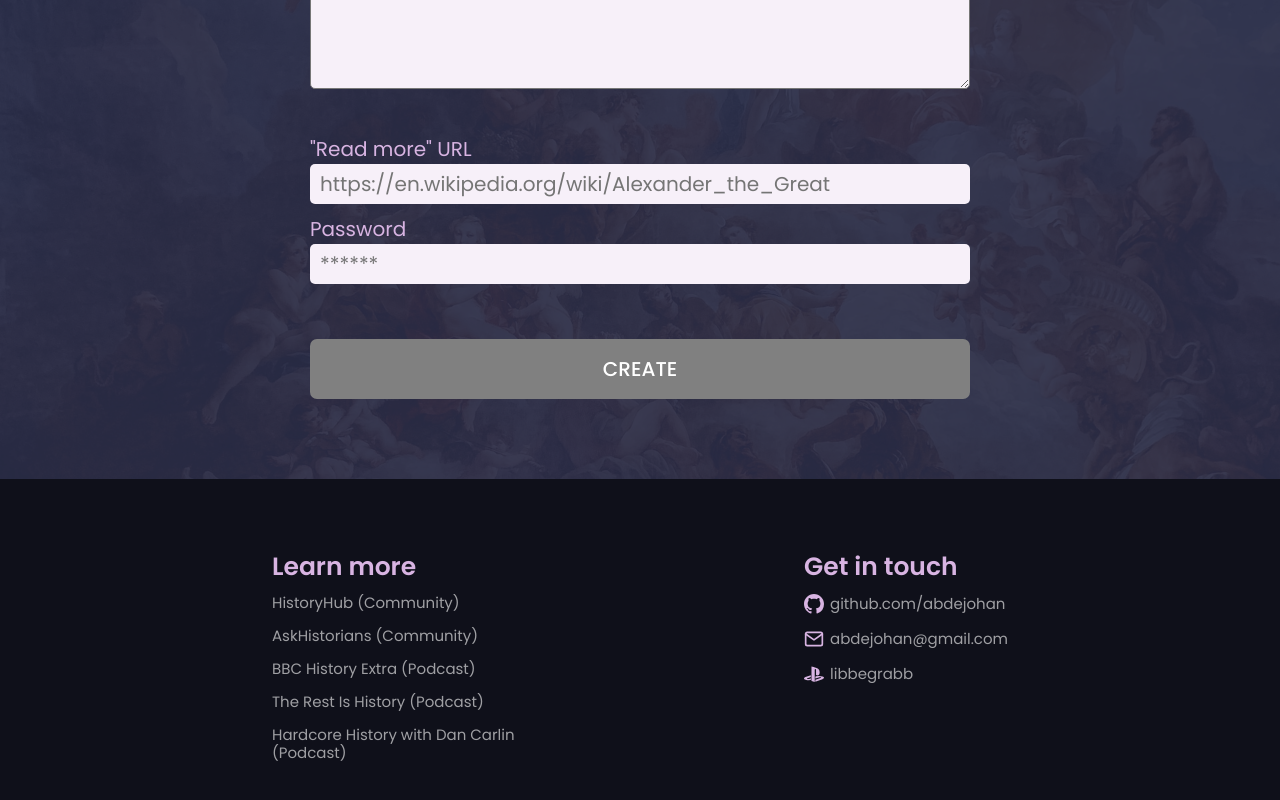
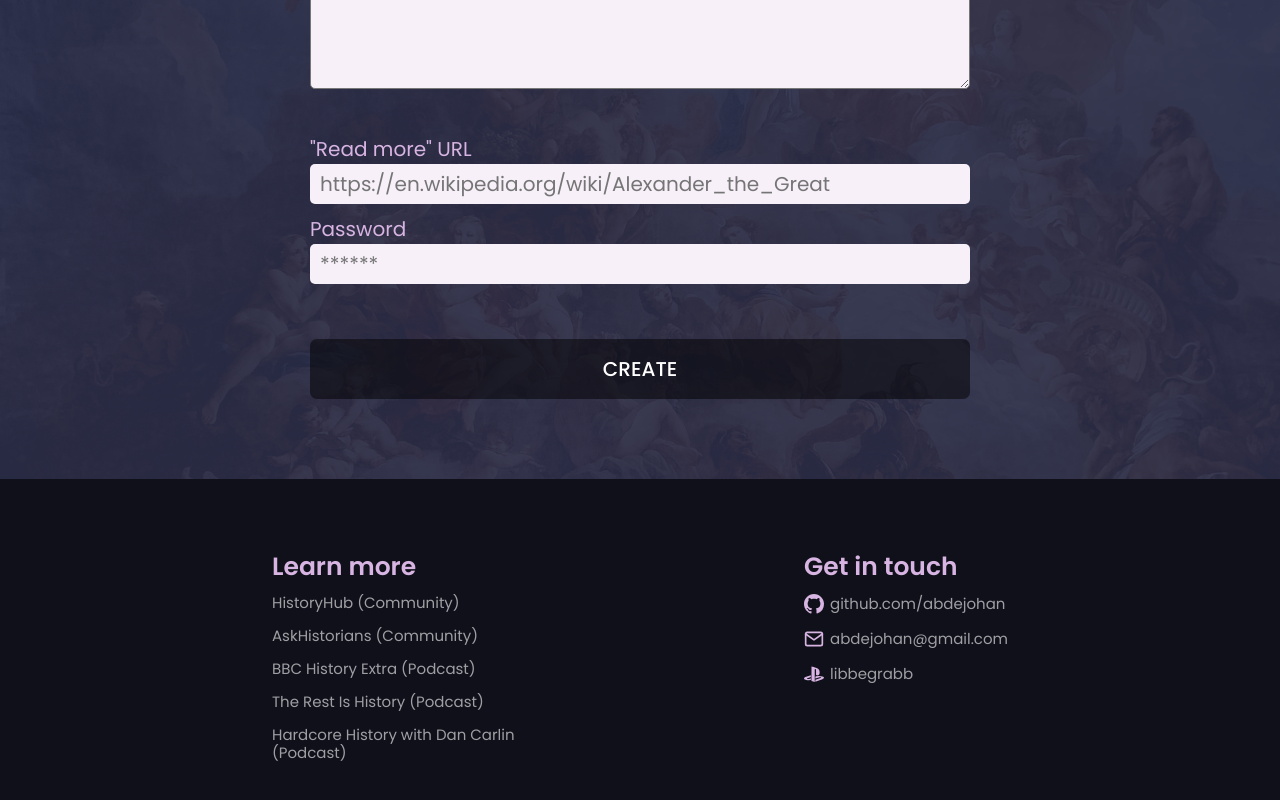
Before and after one commit to abdejohan/history-app, a React (Vite) app: page /admin in a window 1280 px wide. Shown: the part 588-1388 px from the top of the page. Built offline with nearby package versions, Linux system fonts and the light colour scheme; no server answers.

Commit message:
Add default color prop

```diff
--- a/src/common/Button.tsx
+++ b/src/common/Button.tsx
@@ -3,7 +3,9 @@ import Spinner from "./Spinner";
 
 interface ButtonProps extends ButtonHTMLAttributes<HTMLButtonElement> {
 	label: string;
-	loading: boolean;
+	loading?: boolean;
+	color?: string;
+	variant?: "text" | "outline";
 }
 
 const Button: FC<ButtonProps> = ({
@@ -11,12 +13,16 @@ const Button: FC<ButtonProps> = ({
 	disabled,
 	loading = false,
 	onClick,
+	color,
+	variant,
 	...props
 }) => {
+	// Get the CSS custom property value
 	return (
 		<button
 			{...props}
-			className={disabled ? "disabled" : undefined}
+			style={{ backgroundColor: color }}
+			className={`${disabled ? "disabled" : undefined} ${variant}`}
 			onClick={disabled ? undefined : onClick}>
 			{!loading ? label : <Spinner />}
 		</button>
--- a/src/styles/common/_button.scss
+++ b/src/styles/common/_button.scss
@@ -1,6 +1,7 @@
 button {
+	opacity: 0.9;
 	font-family: Poppins-Medium;
-	background-color: $accent;
+	background-color: $primary;
 	height: 60px;
 	color: $text2;
 	font-size: 2rem;
@@ -13,10 +14,15 @@ button {
 
 	&:hover {
 		cursor: pointer;
-		background-color: $accent-hover;
+		opacity: 1;
+	}
+
+	&.text {
+		background-color: unset;
 	}
 }
 
 button:is(.disabled) {
-	background-color: $disabled;
+	opacity: unset;
+	background-color: rgba(0, 0, 0, 0.5) !important;
 }
```
